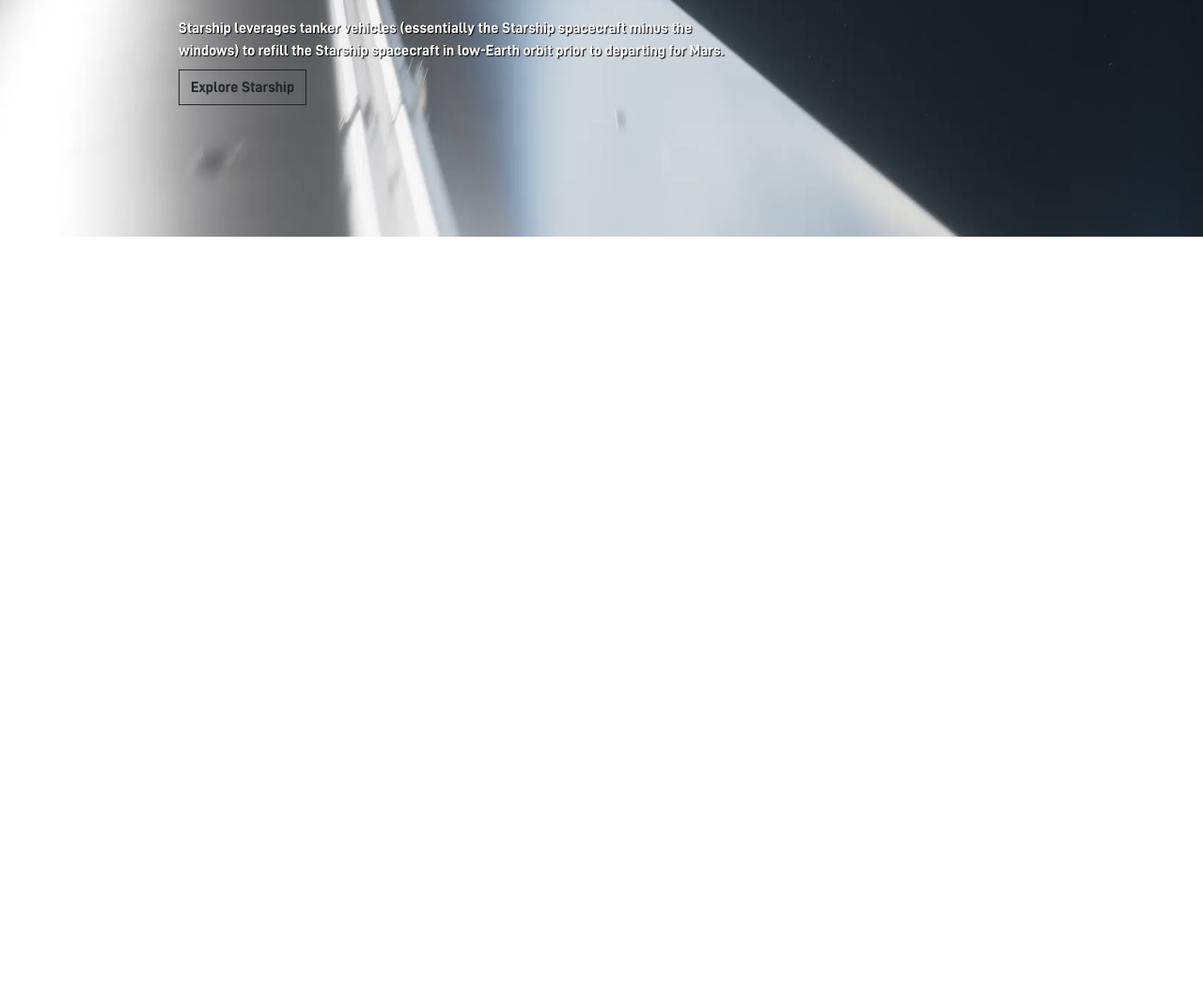
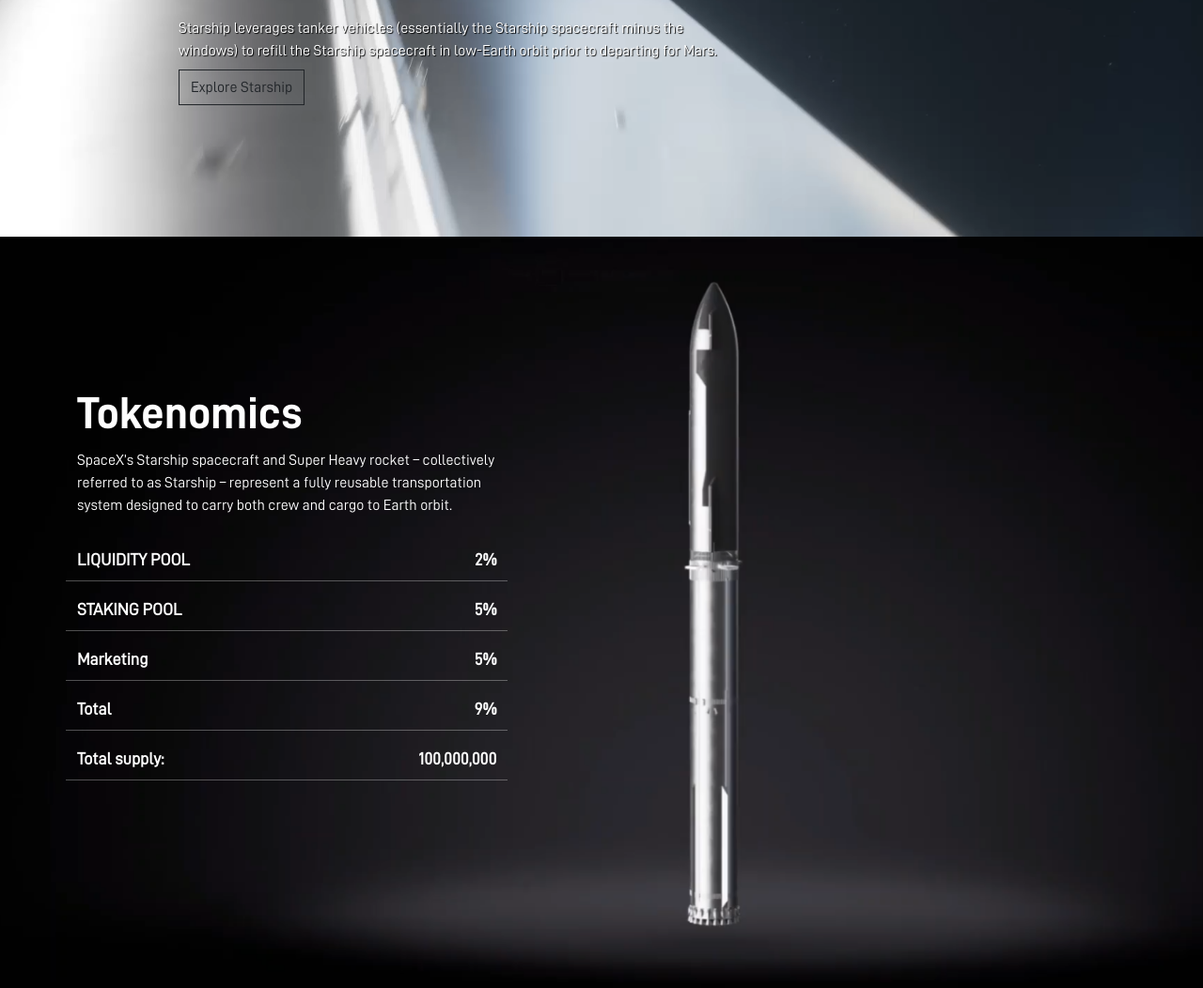
Before and after one commit to M-sadiq4641/Starship, a website built with Vite: page index.html in a window 1280 px wide. Shown: the part 548-1600 px from the top of the page at 94% size. Before the commit the page ends 800 px from the top, so only its background shows below. Built offline with nearby package versions, Linux system fonts and the light colour scheme.

Commit message:
added tokenomic section

```diff
--- a/index.html
+++ b/index.html
@@ -60,10 +60,8 @@
 
       <!-- hero section  -->
 
-      <!-- hero section  -->
-
       <div class="container">
-        <h1 class="position-absolute text-md-5xl font-bold hero-h1">
+        <h1 class="position-absolute text-5xl font-bold hero-h1">
           Starship: Exploring <span class="d-block">New Frontiers</span>
         </h1>
         <p class="position-absolute hero-p">
@@ -80,6 +78,44 @@
       </div>
     </div>
 
+    <!-- hero section  -->
+
+    <!-- tokenomics section  -->
+    <div class="tokenomic-wrapper">
+      <div class="container">
+        <div class="tokenomic-main">
+          <h1 class="text-5xl font-bold">Tokenomics</h1>
+          <p class="text-md font-thin">
+            SpaceX’s Starship spacecraft and Super Heavy rocket – collectively
+            referred to as Starship – represent a fully reusable transportation
+            system designed to carry both crew and cargo to Earth orbit.
+          </p>
+
+          <div class="row">
+            <h5 class="col-6 text-lg font-bold mt-3">LIQUIDITY POOL</h5>
+            <h5 class="col-6 text-lg font-bold mt-3 text-end">2%</h5>
+          </div>
+          <div class="row">
+            <h5 class="col-6 text-lg font-bold mt-3">STAKING POOL</h5>
+            <h5 class="col-6 text-lg font-bold mt-3 text-end">5%</h5>
+          </div>
+          <div class="row">
+            <h5 class="col-6 text-lg font-bold mt-3">Marketing</h5>
+            <h5 class="col-6 text-lg font-bold mt-3 text-end">5%</h5>
+          </div>
+          <div class="row">
+            <h5 class="col-6 text-lg font-bold mt-3">Total</h5>
+            <h5 class="col-6 text-lg font-bold mt-3 text-end">9%</h5>
+          </div>
+          <div class="row">
+            <h3 class="col-6 text-lg font-bold mt-3">Total supply:</h3>
+            <h4 class="col-6 text-lg font-bold mt-3 text-end">100,000,000</h4>
+          </div>
+        </div>
+      </div>
+    </div>
+    <!-- tokenomics section  -->
+
     <!-- script -->
 
     <script
--- a/style.css
+++ b/style.css
@@ -95,11 +95,19 @@
   src: url(/fonts/D-DIN-Bold.otf);
 }
 
+@font-face {
+  font-family: D-Din-md;
+  src: url(/public/fonts/D-DIN.otf);
+}
+
 * {
-  font-family: D-Din !important;
+  font-family: D-Din-md;
   color: white !important;
 }
 
+h1 {
+  font-family: D-Din !important;
+}
 h2 {
   text-transform: uppercase;
 }
@@ -174,3 +182,26 @@
 .btn {
   border-radius: 0px !important;
 }
+
+/* tokenomics section  */
+
+.tokenomic-wrapper {
+  background-image: url(/public/gallery/tokenomics-bg.png);
+  min-height: 100vh;
+  background-position: center;
+  background-repeat: no-repeat;
+  background-size: cover;
+
+  .row {
+    border-bottom: 1px solid #ffffff4d;
+  }
+}
+
+.tokenomic-main {
+  width: 40%;
+  padding-top: 10rem;
+
+  @media (max-width: 992px) {
+    width: 100%;
+  }
+}
```
Also changed, not shown: public/fonts/D-DIN.otf (added), public/gallery/tokenomics-bg.png (added).
